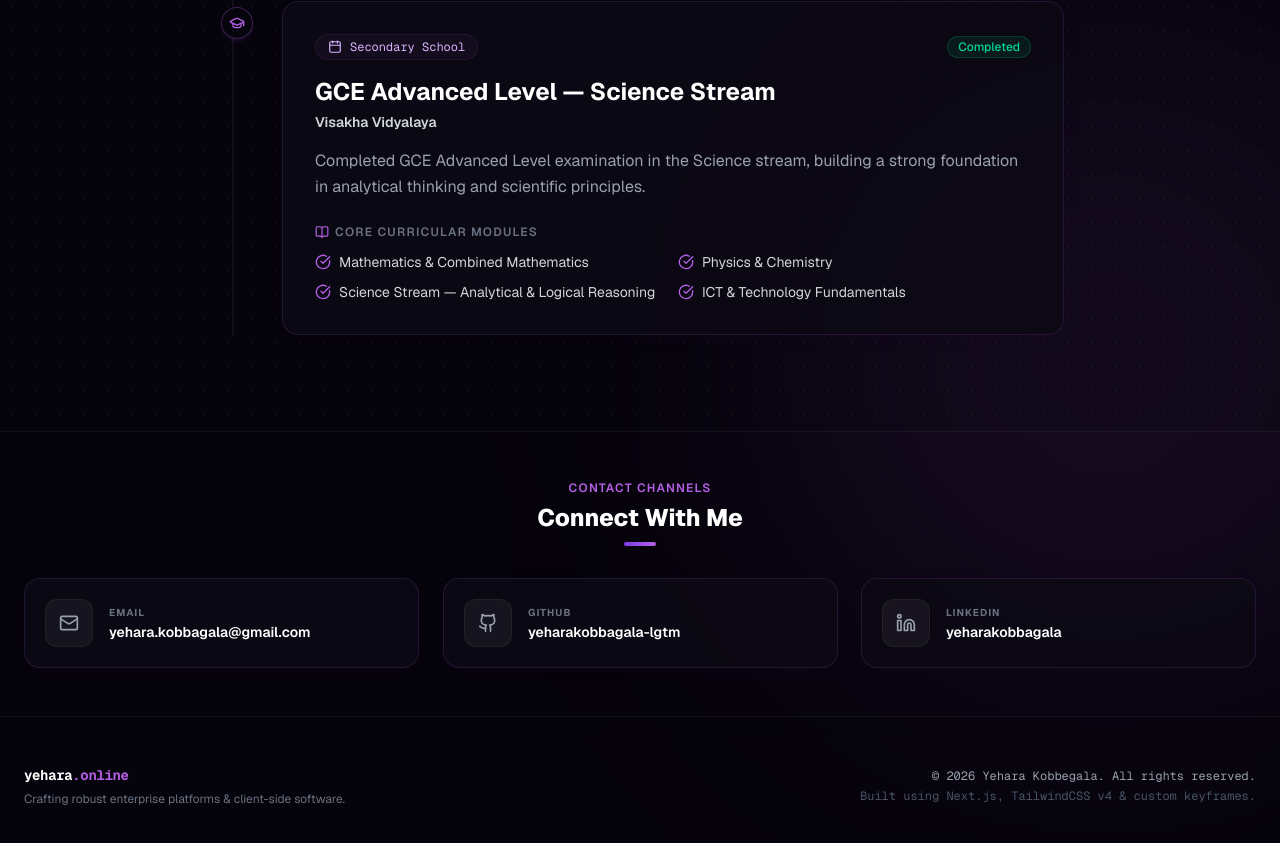
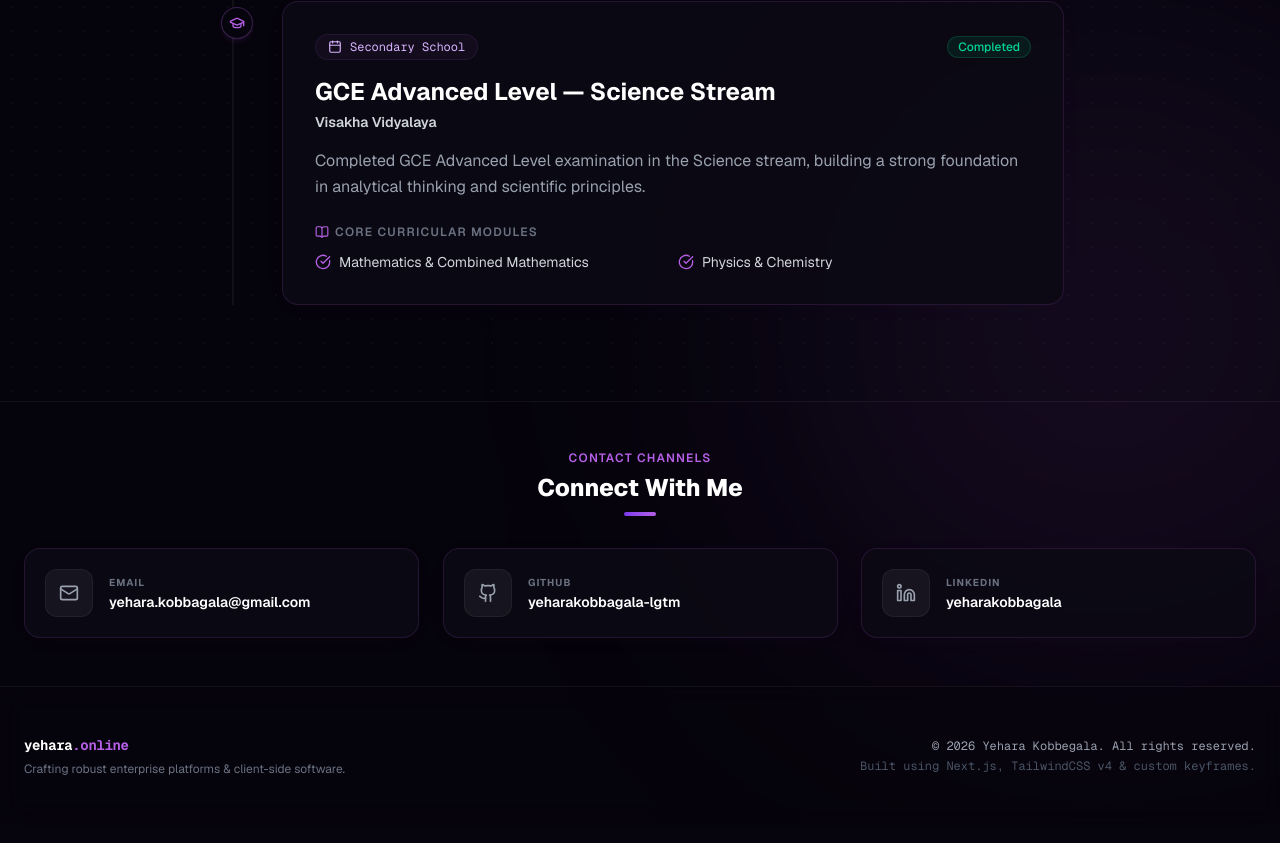
Before and after one commit to yeharakobbagala-lgtm/portfolio, a Next.js app: page / in a window 1280 px wide. Shown: the part 4517-5360 px from the top of the page. Built offline with nearby package versions, Linux system fonts and the light colour scheme.

Commit message:
fix: remove unwanted highlights from Visakha Vidyalaya entry

```diff
--- a/app/components/Education.tsx
+++ b/app/components/Education.tsx
@@ -27,9 +27,7 @@ const educationTimeline = [
     description: "Completed GCE Advanced Level examination in the Science stream, building a strong foundation in analytical thinking and scientific principles.",
     highlights: [
       "Mathematics & Combined Mathematics",
-      "Physics & Chemistry",
-      "Science Stream — Analytical & Logical Reasoning",
-      "ICT & Technology Fundamentals"
+      "Physics & Chemistry"
     ],
     status: "Completed"
   }
```
